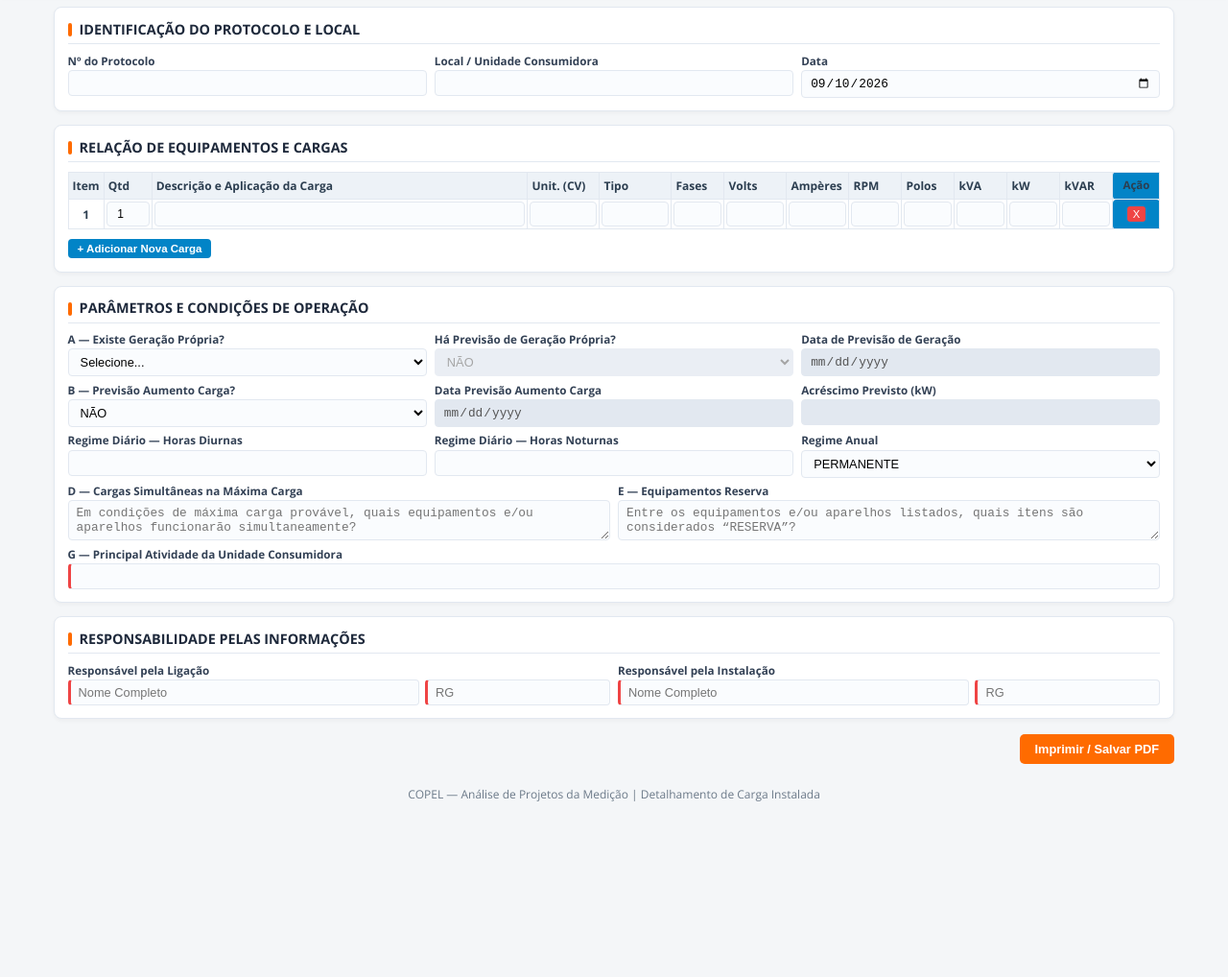
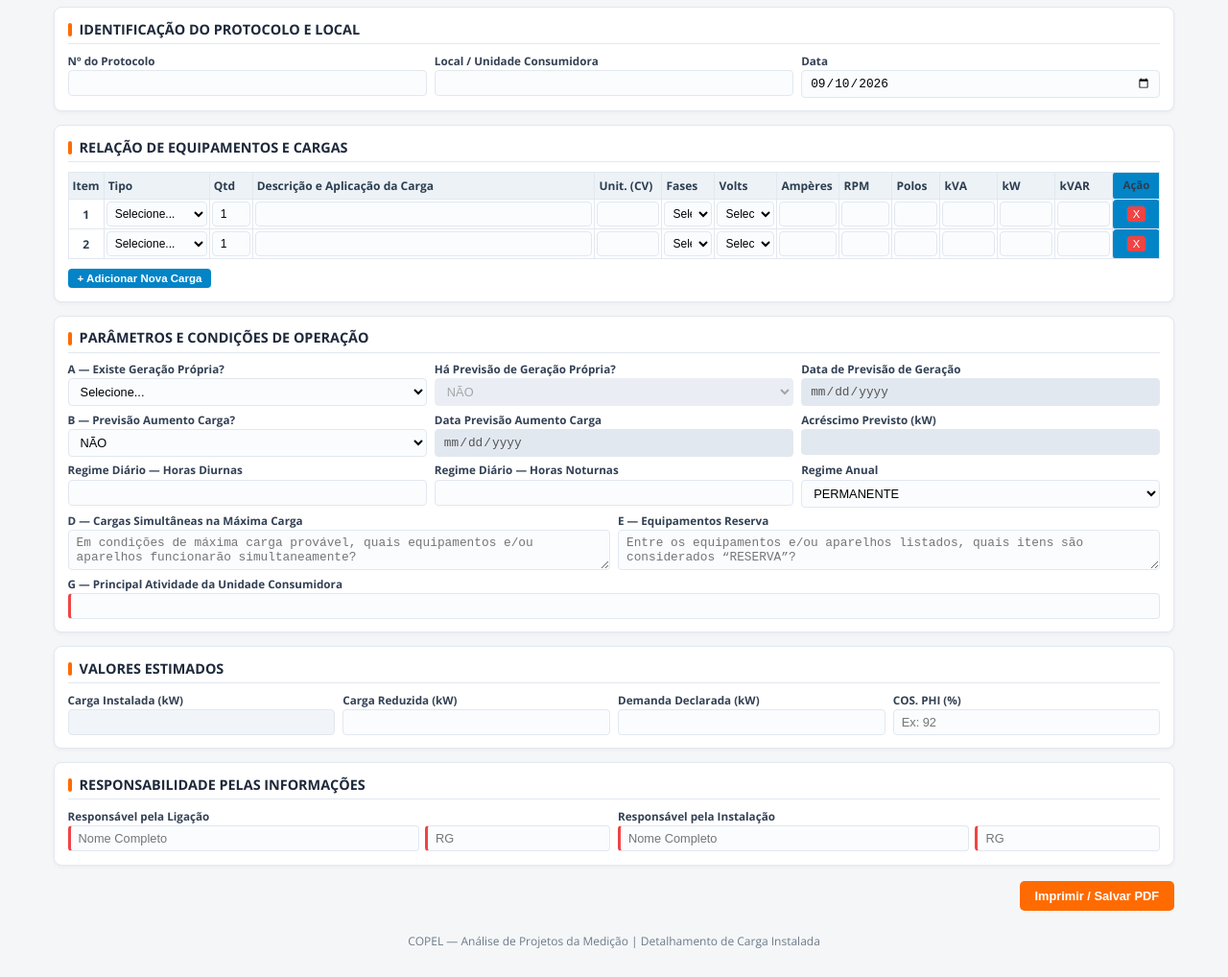
Before and after one commit to JEduDias/DCI, a plain HTML site: page index.html in a window 1280 px wide. Shown: the part 69-1087 px from the top of the page at 96% size. Before the commit the page ends 935 px from the top, so only its background shows below. Drawn offline with nearby package versions, Linux system fonts and the light colour scheme.

Commit message:
Atualizar o index.html

```diff
--- a/index.html
+++ b/index.html
@@ -50,7 +50,7 @@
         table { width: 100%; border-collapse: collapse; font-size: 0.75rem; text-align: left; }
         th { background: #EDF2F7; padding: 6px 4px; font-weight: 700; border: 1px solid var(--border-color); white-space: nowrap; }
         td { border: 1px solid var(--border-color); padding: 2px; }
-        td input { height: 26px; font-size: 0.75rem; padding: 2px 4px; }
+        td input, td select { height: 26px; font-size: 0.75rem; padding: 2px 4px; }
 
         /* Ficha do Motor */
         .motor-section { display: none; background: #FFFBF5; border: 1px solid #FDBA74; border-radius: 6px; padding: 0.85rem; margin-bottom: 0.85rem; }
@@ -107,7 +107,6 @@
                 background: transparent !important;
             }
 
-            /* OCULTA O PLACEHOLDER NA IMPRESSÃO SE ESTIVER VAZIO */
             textarea::placeholder, input::placeholder {
                 color: transparent !important;
                 opacity: 0 !important;
@@ -116,7 +115,7 @@
             textarea { height: 32px !important; }
             th { padding: 3px 2px !important; font-size: 0.65rem !important; background-color: #F1F5F9 !important; -webkit-print-color-adjust: exact; print-color-adjust: exact; }
             td { padding: 1px !important; }
-            td input { height: 18px !important; font-size: 0.65rem !important; }
+            td input, td select { height: 18px !important; font-size: 0.65rem !important; }
             .btn-add, .btn-remove, .action-bar, footer { display: none !important; }
             .table-responsive { margin-bottom: 2px !important; }
             .motor-section { padding: 6px !important; margin-bottom: 6px !important; page-break-inside: avoid; }
@@ -168,18 +167,18 @@
                         <thead>
                             <tr>
                                 <th style="width: 35px;">Item</th>
-                                <th style="width: 50px;">Qtd</th>
+                                <th style="width: 110px;">Tipo</th>
+                                <th style="width: 45px;">Qtd</th>
                                 <th>Descrição e Aplicação da Carga</th>
-                                <th style="width: 75px;">Unit. (CV)</th>
-                                <th style="width: 75px;">Tipo</th>
+                                <th style="width: 70px;">Unit. (CV)</th>
                                 <th style="width: 55px;">Fases</th>
                                 <th style="width: 65px;">Volts</th>
                                 <th style="width: 65px;">Ampères</th>
                                 <th style="width: 55px;">RPM</th>
-                                <th style="width: 55px;">Polos</th>
-                                <th style="width: 55px;">kVA</th>
-                                <th style="width: 55px;">kW</th>
-                                <th style="width: 55px;">kVAR</th>
+                                <th style="width: 50px;">Polos</th>
+                                <th style="width: 60px;">kVA</th>
+                                <th style="width: 60px;">kW</th>
+                                <th style="width: 60px;">kVAR</th>
                                 <th style="width: 30px;" class="btn-add">Ação</th>
                             </tr>
                         </thead>
@@ -234,7 +233,7 @@
                     </div>
                     <div class="form-group">
                         <label>Acréscimo Previsto (kW)</label>
-                        <input type="number" id="acresccimoKw" min="0" disabled>
+                        <input type="number" id="acresccimoKw" min="0" step="0.1" disabled>
                     </div>
                 </div>
 
@@ -258,6 +257,32 @@
                 <div class="form-group">
                     <label>G — Principal Atividade da Unidade Consumidora</label>
                     <input type="text" required>
+                </div>
+            </div>
+
+            <!-- Valores Estimados -->
+            <div class="card">
+                <div class="card-header">
+                    <div class="category-accent"></div>
+                    <h2 class="card-title">Valores Estimados</h2>
+                </div>
+                <div class="form-grid-4">
+                    <div class="form-group">
+                        <label>Carga Instalada (kW)</label>
+                        <input type="number" id="cargaInstaladaTotal" step="0.1" readonly style="font-weight: bold; background-color: #F1F5F9;">
+                    </div>
+                    <div class="form-group">
+                        <label>Carga Reduzida (kW)</label>
+                        <input type="number" id="cargaReduzida" step="0.1" min="0" onkeydown="impedirSinalNegativo(event)">
+                    </div>
+                    <div class="form-group">
+                        <label>Demanda Declarada (kW)</label>
+                        <input type="number" id="demandaDeclarada" step="0.1" min="0" onkeydown="impedirSinalNegativo(event)">
+                    </div>
+                    <div class="form-group">
+                        <label>COS. PHI (%)</label>
+                        <input type="number" id="cosPhi" step="0.1" min="0" max="100" placeholder="Ex: 92" onkeydown="impedirSinalNegativo(event)">
+                    </div>
                 </div>
             </div>
 
@@ -305,6 +330,8 @@
             const hoje = new Date().toISOString().split('T')[0];
             document.getElementById("dataAtual").value = hoje;
 
+            // Inicializa com 2 linhas padrão na tabela
+            adicionarLinhaDCI();
             adicionarLinhaDCI();
         };
 
@@ -316,18 +343,45 @@
 
             tr.innerHTML = `
                 <td class="item-index" style="text-align: center; font-weight: bold;"></td>
-                <td><input type="number" min="1" value="1" style="text-align: center;"></td>
+                <td>
+                    <select class="tipo-select">
+                        <option value="" selected disabled>Selecione...</option>
+                        <option value="Motor">Motor</option>
+                        <option value="Tomada(s)">Tomada(s)</option>
+                        <option value="Iluminação">Iluminação</option>
+                        <option value="Ar Condicionado">Ar Cond.</option>
+                        <option value="Aquecimento">Aquecimento</option>
+                        <option value="Transformador">Transformador</option>
+                        <option value="Outro">Outro</option>
+                    </select>
+                </td>
+                <td><input type="number" class="qtd-input" min="1" value="1" style="text-align: center;" oninput="calcularKwSubtotal(this)"></td>
                 <td><input type="text" class="desc-input"></td>
-                <td><input type="number" class="cv-input" step="0.1" min="0" onkeydown="impedirSinalNegativo(event)" oninput="processarAlteracaoMotor(this)"></td>
-                <td><input type="text"></td>
-                <td><input type="text" style="text-align: center;"></td>
-                <td><input type="text" style="text-align: center;"></td>
-                <td><input type="text"></td>
-                <td><input type="text"></td>
-                <td><input type="text"></td>
-                <td><input type="text"></td>
-                <td><input type="text"></td>
-                <td><input type="text"></td>
+                <td><input type="number" class="cv-input" step="0.1" min="0" onkeydown="impedirSinalNegativo(event)" oninput="calcularKwSubtotal(this)"></td>
+                <td>
+                    <select class="fases-select">
+                        <option value="" selected disabled>Selecione...</option>
+                        <option value="1">1</option>
+                        <option value="2">2</option>
+                        <option value="3">3</option>
+                    </select>
+                </td>
+                <td>
+                    <select class="volts-select">
+                        <option value="" selected disabled>Selecione...</option>
+                        <option value="127">127V</option>
+                        <option value="220">220V</option>
+                        <option value="254">254V</option>
+                        <option value="380">380V</option>
+                        <option value="440">440V</option>
+                    </select>
+                </td>
+                <td><input type="number" class="amperes-input" step="0.1" min="0"></td>
+                <td><input type="number" class="rpm-input" min="0"></td>
+                <td><input type="number" class="polos-input" min="0"></td>
+                <td><input type="number" class="kva-input" step="0.1" min="0"></td>
+                <td><input type="number" class="kw-input" step="0.1" min="0" oninput="recalcularCargaInstaladaTotal()"></td>
+                <td><input type="number" class="kvar-input" step="0.1" min="0"></td>
                 <td style="text-align: center;" class="btn-add"><button type="button" class="btn-remove" onclick="removerLinhaDCI(this)">X</button></td>
             `;
             tbody.appendChild(tr);
@@ -340,6 +394,33 @@
             }
         }
 
+        function calcularKwSubtotal(elemento) {
+            const linha = elemento.closest("tr");
+            const qtd = parseFloat(linha.querySelector(".qtd-input").value) || 0;
+            const cv = parseFloat(linha.querySelector(".cv-input").value) || 0;
+            const kwInput = linha.querySelector(".kw-input");
+
+            if (cv > 0) {
+                const kwTotal = (qtd * cv * 0.7355);
+                kwInput.value = (Math.round(kwTotal * 10) / 10).toFixed(1);
+            }
+
+            processarAlteracaoMotor(linha.querySelector(".cv-input"));
+            recalcularCargaInstaladaTotal();
+        }
+
+        function recalcularCargaInstaladaTotal() {
+            const kwInputs = document.querySelectorAll(".kw-input");
+            let totalKw = 0;
+
+            kwInputs.forEach(input => {
+                const val = parseFloat(input.value) || 0;
+                totalKw += val;
+            });
+
+            document.getElementById("cargaInstaladaTotal").value = (Math.round(totalKw * 10) / 10).toFixed(1);
+        }
+
         function removerLinhaDCI(btn) {
             const linha = btn.closest("tr");
             const index = Array.from(linha.parentNode.children).indexOf(linha) + 1;
@@ -349,6 +430,7 @@
             if (fichaMotor) fichaMotor.remove();
 
             atualizarNumeracaoItens();
+            recalcularCargaInstaladaTotal();
         }
 
         function atualizarNumeracaoItens() {
@@ -472,9 +554,9 @@
                             <label>Número de Fases</label>
                             <select required>
                                 <option value="" selected disabled>Selecione...</option>
-                                <option>1Ø (Monofásico)</option>
-                                <option>2Ø (Bifásico)</option>
-                                <option>3Ø (Trifásico)</option>
+                                <option>1</option>
+                                <option>2</option>
+                                <option>3</option>
                             </select>
                         </div>
                     </div>
```
